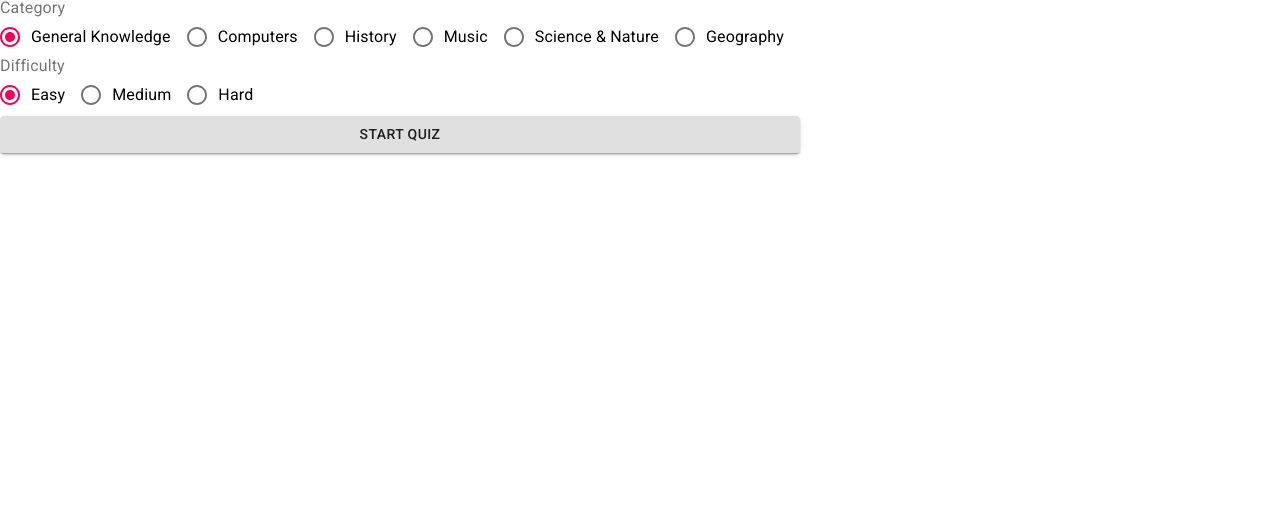
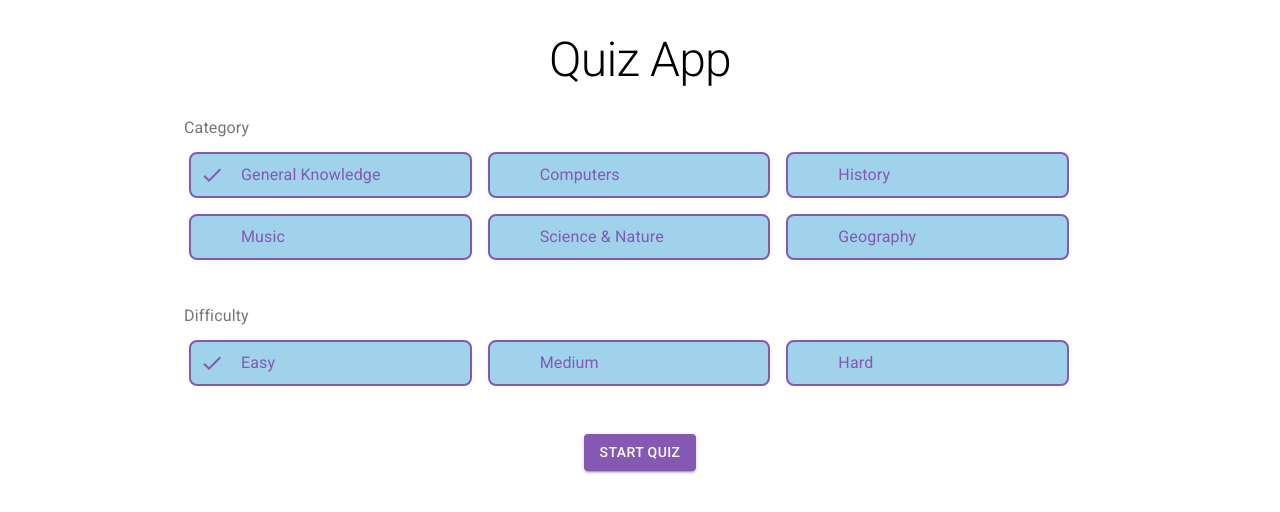
Before and after one commit to maanizfar/quiz-app-bc2020-6, a React (Create React App) app: page / in a window 1280 px wide. Shown: the top 512 px of the page. Built offline with nearby package versions, Linux system fonts and the light colour scheme.

Commit message:
style home page

```diff
--- a/src/components/MyButton.tsx
+++ b/src/components/MyButton.tsx
@@ -8,7 +8,7 @@ type Props = {
 
 const MyButton = ({ label, onClick }: Props) => {
   return (
-    <Button variant="contained" onClick={onClick}>
+    <Button variant="contained" onClick={onClick} color="primary">
       {label}
     </Button>
   );
--- a/src/components/home/HomePage.tsx
+++ b/src/components/home/HomePage.tsx
@@ -1,11 +1,31 @@
 import React from "react";
 import MainForm from "./MainForm";
+import Typography from "@material-ui/core/Typography";
+import Container from "@material-ui/core/Container";
+import { makeStyles } from "@material-ui/core/styles";
+
+const useStyles = makeStyles((theme) => ({
+  heading: {
+    marginBottom: theme.spacing(4),
+    marginTop: theme.spacing(4),
+  },
+}));
 
 const HomePage = () => {
+  const classes = useStyles();
+
   return (
-    <>
+    <Container maxWidth="md">
+      <Typography
+        variant="h1"
+        component="h1"
+        align="center"
+        className={classes.heading}
+      >
+        Quiz App
+      </Typography>
       <MainForm />
-    </>
+    </Container>
   );
 };
 
--- a/src/components/home/MainForm.tsx
+++ b/src/components/home/MainForm.tsx
@@ -4,9 +4,44 @@ import FormLabel from "@material-ui/core/FormLabel";
 import RadioGroup from "@material-ui/core/RadioGroup";
 import FormControlLabel from "@material-ui/core/FormControlLabel";
 import Radio from "@material-ui/core/Radio";
+import Grid from "@material-ui/core/Grid";
+import CheckIcon from "@material-ui/icons/Check";
+
+import { makeStyles } from "@material-ui/core/styles";
 import { useHistory } from "react-router";
 
 import MyButton from "../MyButton";
+import RadioButton from "./RadioButton";
+
+const useStyles = makeStyles((theme) => ({
+  formControl: {
+    width: "100%",
+    marginBottom: theme.spacing(4),
+  },
+
+  radioButtonContainer: {
+    padding: theme.spacing(2),
+  },
+
+  radioButton: {
+    backgroundColor: theme.palette.secondary.main,
+    color: theme.palette.primary.main,
+    borderRadius: 8,
+    border: `2px solid`,
+    width: "100%",
+  },
+
+  radio: {
+    marginRight: 8,
+  },
+
+  btnContainer: {
+    display: "flex",
+    justifyContent: "center",
+  },
+}));
+
+const EmptyIcon = () => <div style={{ width: "24px", height: "24px" }}></div>;
 
 const MainForm = () => {
   const [category, setCategory] = useState("9");
@@ -14,33 +49,42 @@ const MainForm = () => {
 
   const history = useHistory();
 
+  const classes = useStyles();
+
   return (
     <form>
-      <FormControl component="fieldset">
+      <FormControl component="fieldset" className={classes.formControl}>
         <FormLabel component="legend">Category</FormLabel>
         <RadioGroup
           aria-label="category"
           name="catergory"
-          row
           value={category}
           onChange={handleCategoryChange}
         >
-          <FormControlLabel
-            value="9"
-            control={<Radio />}
-            label="General Knowledge"
-          />
-          <FormControlLabel value="18" control={<Radio />} label="Computers" />
-          <FormControlLabel value="23" control={<Radio />} label="History" />
-          <FormControlLabel value="12" control={<Radio />} label="Music" />
-          <FormControlLabel
-            value="17"
-            control={<Radio />}
-            label="Science & Nature"
-          />
-          <FormControlLabel value="22" control={<Radio />} label="Geography" />
+          <Grid container spacing={2} className={classes.radioButtonContainer}>
+            <Grid item xs={12} sm={6} md={4}>
+              <RadioButton value="9" label="General Knowledge" />
+            </Grid>
+            <Grid item xs={12} sm={6} md={4}>
+              <RadioButton value="18" label="Computers" />
+            </Grid>
+            <Grid item xs={12} sm={6} md={4}>
+              <RadioButton value="23" label="History" />
+            </Grid>
+            <Grid item xs={12} sm={6} md={4}>
+              <RadioButton value="12" label="Music" />
+            </Grid>
+            <Grid item xs={12} sm={6} md={4}>
+              <RadioButton value="17" label="Science & Nature" />
+            </Grid>
+            <Grid item xs={12} sm={6} md={4}>
+              <RadioButton value="22" label="Geography" />
+            </Grid>
+          </Grid>
         </RadioGroup>
+      </FormControl>
 
+      <FormControl component="fieldset" className={classes.formControl}>
         <FormLabel component="legend">Difficulty</FormLabel>
         <RadioGroup
           aria-label="difficulty"
@@ -49,24 +93,32 @@ const MainForm = () => {
           value={difficulty}
           onChange={handleDifficultyChange}
         >
-          <FormControlLabel value="easy" control={<Radio />} label="Easy" />
-          <FormControlLabel value="medium" control={<Radio />} label="Medium" />
-          <FormControlLabel value="hard" control={<Radio />} label="Hard" />
+          <Grid container spacing={2} className={classes.radioButtonContainer}>
+            <Grid item xs={12} sm={6} md={4}>
+              <RadioButton value="easy" label="Easy" />
+            </Grid>
+            <Grid item xs={12} sm={6} md={4}>
+              <RadioButton value="medium" label="Medium" />
+            </Grid>
+            <Grid item xs={12} sm={6} md={4}>
+              <RadioButton value="hard" label="Hard" />
+            </Grid>
+          </Grid>
         </RadioGroup>
+      </FormControl>
 
+      <div className={classes.btnContainer}>
         <MyButton label="Start Quiz" onClick={handleSubmit} />
-      </FormControl>
+      </div>
     </form>
   );
 
   function handleCategoryChange(event: React.ChangeEvent<HTMLInputElement>) {
     setCategory(event.target.value);
-    // console.log(event.target.value);
   }
 
   function handleDifficultyChange(event: React.ChangeEvent<HTMLInputElement>) {
     setDifficulty(event.target.value);
-    // console.log(event.target.value);
   }
 
   function handleSubmit() {
--- /dev/null
+++ b/src/components/home/RadioButton.tsx
@@ -0,0 +1,50 @@
+import React from "react";
+
+import FormControlLabel from "@material-ui/core/FormControlLabel";
+import Radio from "@material-ui/core/Radio";
+import CheckIcon from "@material-ui/icons/Check";
+
+import { makeStyles } from "@material-ui/core/styles";
+
+const useStyles = makeStyles((theme) => ({
+  radioButton: {
+    backgroundColor: theme.palette.secondary.main,
+    color: theme.palette.primary.main,
+    borderRadius: 8,
+    border: `2px solid`,
+    width: "100%",
+  },
+
+  radio: {
+    marginRight: 8,
+  },
+}));
+
+type Props = {
+  value: string;
+  label: string;
+};
+
+const EmptyIcon = () => <div style={{ width: "24px", height: "24px" }}></div>;
+
+const RadioButton = ({ value, label }: Props) => {
+  const classes = useStyles();
+
+  return (
+    <FormControlLabel
+      value={value}
+      control={
+        <Radio
+          classes={{ root: classes.radio }}
+          checkedIcon={<CheckIcon />}
+          icon={<EmptyIcon />}
+          color="primary"
+        />
+      }
+      label={label}
+      className={classes.radioButton}
+    />
+  );
+};
+
+export default RadioButton;
--- a/src/index.tsx
+++ b/src/index.tsx
@@ -2,10 +2,14 @@ import React from "react";
 import ReactDOM from "react-dom";
 import "./index.css";
 import App from "./App";
+import { ThemeProvider } from "@material-ui/core/styles";
+import { theme } from "./styles/theme";
 
 ReactDOM.render(
   <React.StrictMode>
-    <App />
+    <ThemeProvider theme={theme}>
+      <App />
+    </ThemeProvider>
   </React.StrictMode>,
   document.getElementById("root")
 );
--- /dev/null
+++ b/src/styles/theme.ts
@@ -0,0 +1,27 @@
+import { createMuiTheme } from "@material-ui/core/styles";
+
+export const theme = createMuiTheme({
+  palette: {
+    primary: {
+      main: "#8458B3",
+      dark: "#a28089",
+      contrastText: "white",
+    },
+    secondary: {
+      main: "#a0d2eb",
+      light: "#d0bdf4",
+    },
+    common: {
+      white: "#e5eaf5",
+    },
+  },
+  typography: {
+    h1: {
+      fontSize: "3rem",
+
+      "@media (max-width: 600px)": {
+        fontSize: "2.25rem",
+      },
+    },
+  },
+});
```
